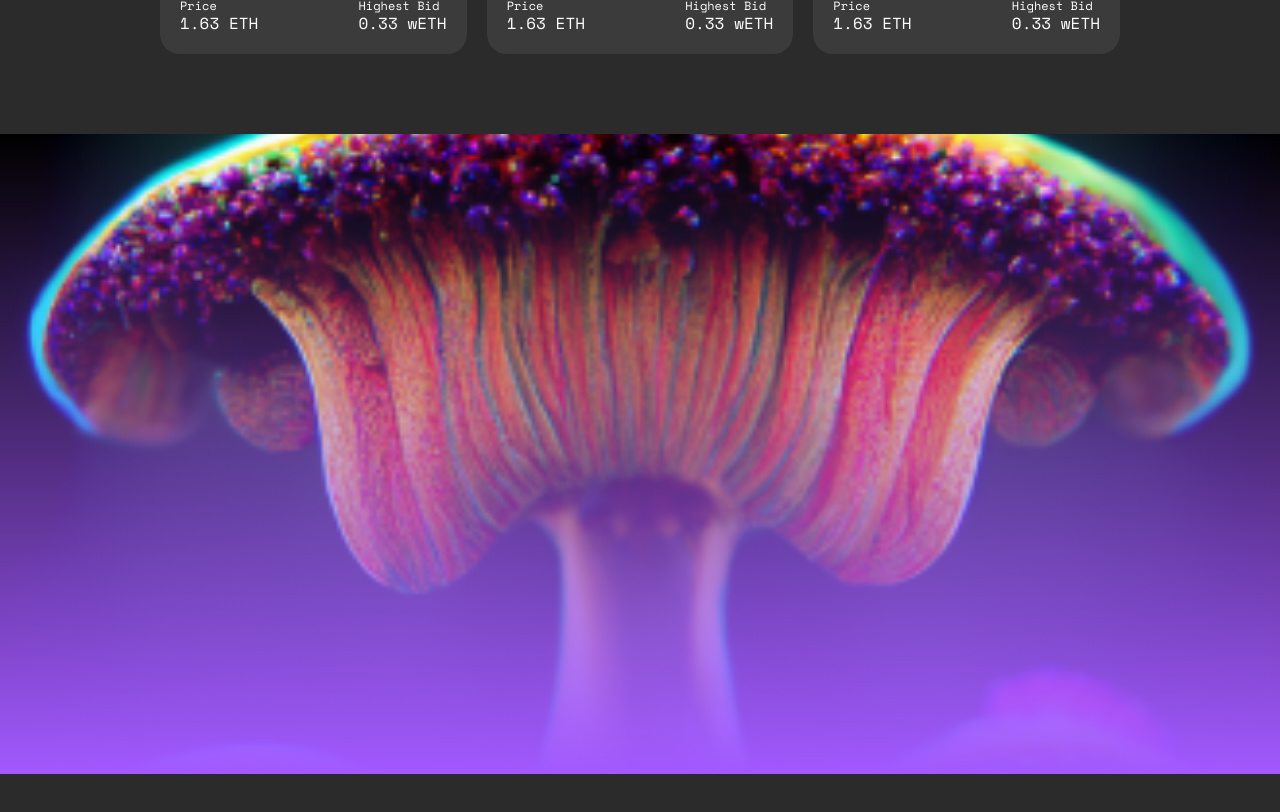
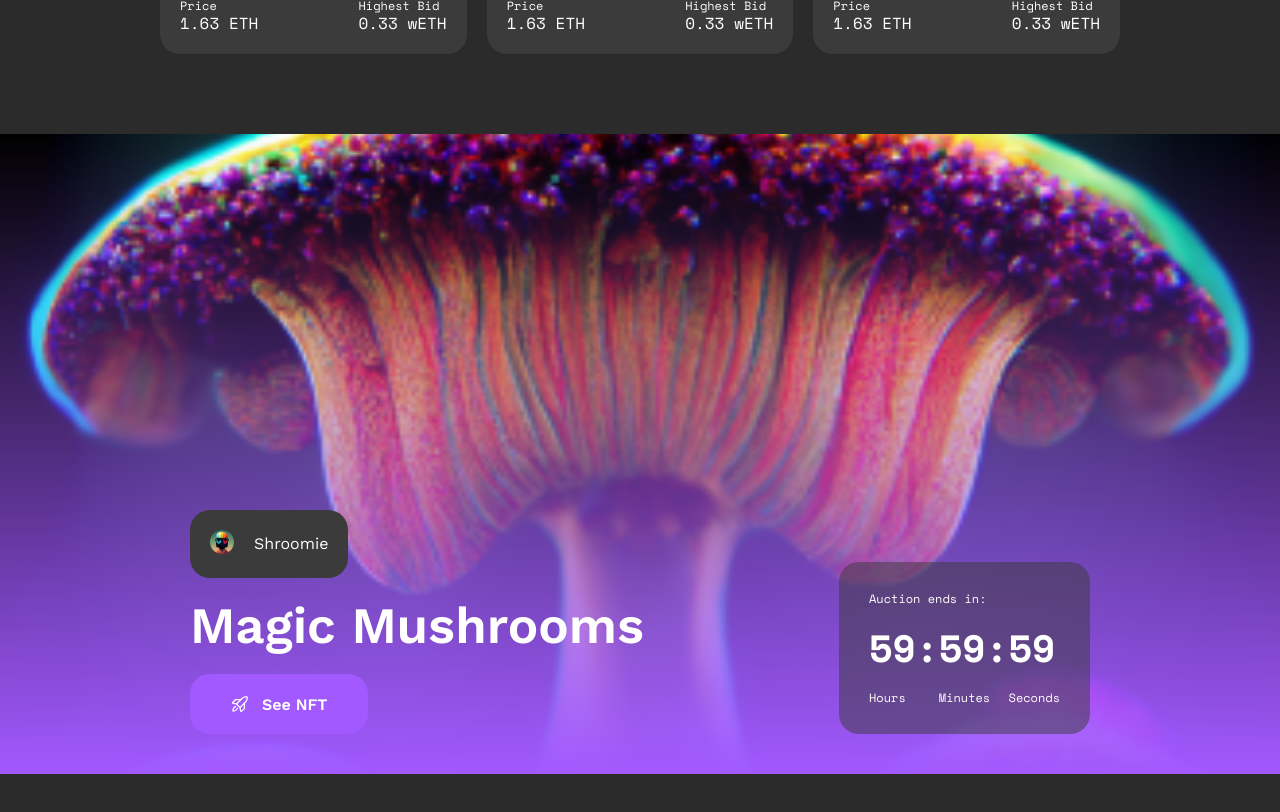
Before and after one commit to kevinmcgrady/Chare, a Next.js app: page / in a window 1280 px wide. Shown: the part 3500-4312 px from the top of the page. Built offline with nearby package versions, Linux system fonts and the light colour scheme.

Commit message:
Created feature component

```diff
--- a/package.json
+++ b/package.json
@@ -31,6 +31,7 @@
     "eslint-plugin-react": "^7.31.11",
     "eslint-plugin-react-hooks": "^4.6.0",
     "eslint-plugin-simple-import-sort": "^8.0.0",
+    "eslint-plugin-storybook": "^0.6.7",
     "husky": "^8.0.2"
   }
 }
--- a/src/atomic/layout/Container/Container.module.scss
+++ b/src/atomic/layout/Container/Container.module.scss
@@ -1,4 +1,6 @@
 .container {
   margin: 0 auto;
   max-width: 75%;
+  height: inherit;
+  height: 100%;
 }
--- /dev/null
+++ b/src/atomic/molecules/CreatorPin/CreatorPin.component.tsx
@@ -0,0 +1,16 @@
+import Avatar from '@assets/images/Avatar.svg';
+import { Image, Spacing, Text } from '@atomic';
+import React from 'react';
+
+import styles from './CreatorPin.module.scss';
+
+export const CreatorPin: React.FC = () => {
+  return (
+    <div className={styles.creator}>
+      <Spacing right='xs'>
+        <Image src={Avatar} alt='Shroomie' width={24} height={24} />
+      </Spacing>
+      <Text>Shroomie</Text>
+    </div>
+  );
+};
--- /dev/null
+++ b/src/atomic/molecules/CreatorPin/CreatorPin.module.scss
@@ -0,0 +1,11 @@
+@import '@styles/colors.scss';
+@import '@styles/spacing.scss';
+
+.creator {
+  background-color: $color-gray;
+  border-radius: $spacing-extra-small;
+  display: flex;
+  padding: $spacing-extra-small;
+  width: fit-content;
+  align-items: center;
+}
--- /dev/null
+++ b/src/atomic/molecules/Timer/Timer.component.tsx
@@ -0,0 +1,43 @@
+import { Spacing, Text } from '@atomic';
+import React from 'react';
+
+import styles from './Timer.module.scss';
+
+export const Timer: React.FC = () => {
+  return (
+    <div className={styles.timer}>
+      <Spacing bottom='xs'>
+        <Text variant='caption' font='spaceMono'>
+          Auction ends in:
+        </Text>
+      </Spacing>
+
+      <div className={styles.time}>
+        <Text variant='h3' font='spaceMono'>
+          59:
+          <Spacing top='xs'>
+            <Text variant='caption' font='spaceMono'>
+              Hours
+            </Text>
+          </Spacing>
+        </Text>
+        <Text variant='h3' font='spaceMono'>
+          59:
+          <Spacing top='xs'>
+            <Text variant='caption' font='spaceMono'>
+              Minutes
+            </Text>
+          </Spacing>
+        </Text>
+        <Text variant='h3' font='spaceMono'>
+          59
+          <Spacing top='xs'>
+            <Text variant='caption' font='spaceMono'>
+              Seconds
+            </Text>
+          </Spacing>
+        </Text>
+      </div>
+    </div>
+  );
+};
--- /dev/null
+++ b/src/atomic/molecules/Timer/Timer.module.scss
@@ -0,0 +1,11 @@
+@import '@styles/spacing.scss';
+
+.timer {
+  background-color: rgba(59, 59, 59, 0.5);
+  border-radius: $spacing-extra-small;
+  padding: $spacing-small;
+}
+
+.time {
+  display: flex;
+}
--- a/src/atomic/molecules/index.ts
+++ b/src/atomic/molecules/index.ts
@@ -1,5 +1,7 @@
 export * from './Card/Card.component';
 export * from './CategoryWidget/CategoryWidget.component';
 export * from './Collection/Collection.component';
+export * from './CreatorPin/CreatorPin.component';
 export * from './CreatorWidget/CreatorWidget.component';
 export * from './Stats/Stats.component';
+export * from './Timer/Timer.component';
--- a/src/atomic/organisms/Featured/Featured.component.tsx
+++ b/src/atomic/organisms/Featured/Featured.component.tsx
@@ -1,4 +1,5 @@
 import MushroomImage from '@assets/images/mushroom.png';
+import { Button, Container, CreatorPin, Spacing, Text, Timer } from '@atomic';
 import Image from 'next/image';
 import React from 'react';
 
@@ -8,7 +9,22 @@ export const Featured: React.FC = () => {
   return (
     <div className={styles.container}>
       <Image src={MushroomImage} alt='Mushroom' fill objectFit='cover' />
-      <div className={styles.overlay}></div>
+      <div className={styles.overlay}>
+        <Container>
+          <div className={styles.details}>
+            <div>
+              <Spacing bottom='xs'>
+                <CreatorPin />
+              </Spacing>
+              <Spacing bottom='xs'>
+                <Text variant='h2'>Magic Mushrooms</Text>
+              </Spacing>
+              <Button>See NFT</Button>
+            </div>
+            <Timer />
+          </div>
+        </Container>
+      </div>
     </div>
   );
 };
--- a/src/atomic/organisms/Featured/Featured.module.scss
+++ b/src/atomic/organisms/Featured/Featured.module.scss
@@ -1,4 +1,6 @@
 @import '@styles/gradients.scss';
+@import '@styles/spacing.scss';
+@import '@styles/colors.scss';
 
 .container {
   position: relative;
@@ -12,4 +14,14 @@
   right: 0;
   left: 0;
   bottom: 0;
+  padding: $spacing-md;
 }
+
+.details {
+  position: relative;
+  z-index: 3000;
+  height: inherit;
+  display: flex;
+  justify-content: space-between;
+  align-items: flex-end;
+}
```
Also changed, not shown: 2 other files (tests, documents, lock files or other folders).
